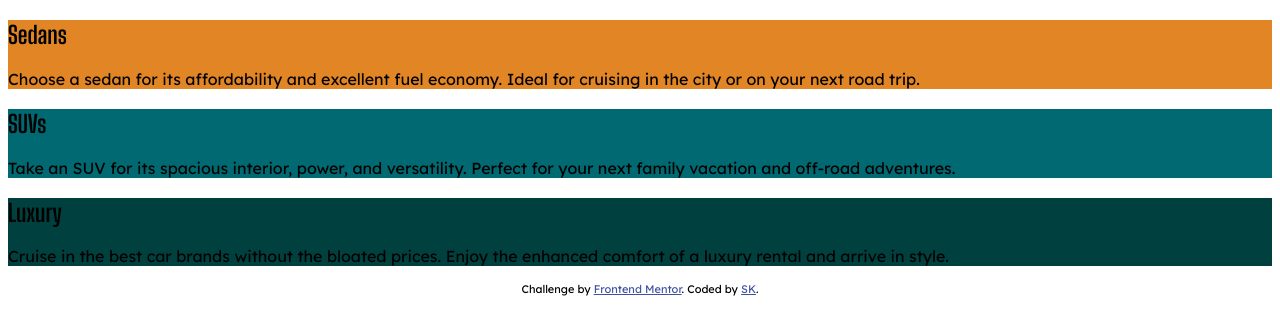
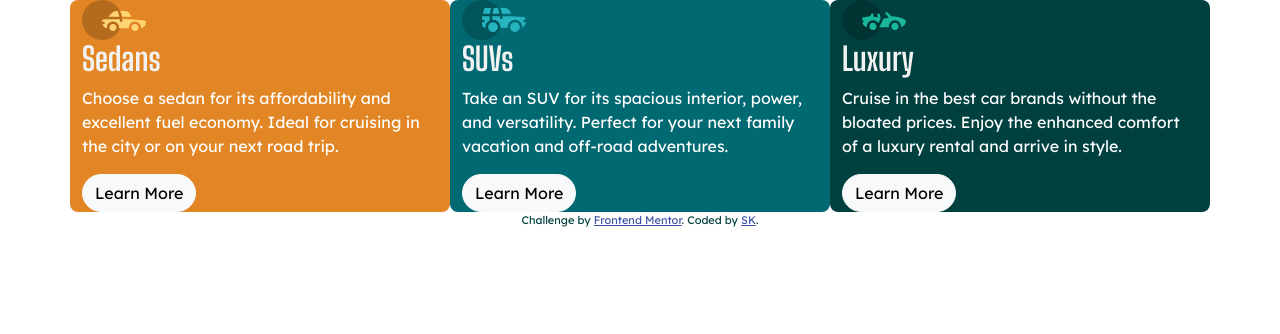
Before and after one commit to Sam-a-lot/FMC-3-columnPreviewCard, a plain HTML site: page index.html in a window 1280 px wide. Drawn offline with nearby package versions, Linux system fonts and the light colour scheme.

Commit message:
Add files via upload
Changes in styles + added images

```diff
--- a/index.html
+++ b/index.html
@@ -3,6 +3,9 @@
 <head>
   <meta charset="UTF-8">
   <meta name="viewport" content="width=device-width, initial-scale=1.0"> <!-- displays site properly based on user's device -->
+
+  <!-- Bootstrap -->
+  <link href="https://cdn.jsdelivr.net/npm/bootstrap@5.0.2/dist/css/bootstrap.min.css" rel="stylesheet" integrity="sha384-EVSTQN3/azprG1Anm3QDgpJLIm9Nao0Yz1ztcQTwFspd3yD65VohhpuuCOmLASjC" crossorigin="anonymous">
 
   <link rel="icon" type="image/png" sizes="32x32" href="./images/favicon-32x32.png">
 
@@ -19,27 +22,40 @@
 </head>
 <body>
 
-  <div class="sedans">
+  <div class="container vh-100">
+    <div class="row">
+      <div class="sedans col-md-4">
+        <img src="./images/icon-sedans.svg" alt="Small graphic of a sedan type car">
         <h2>Sedans</h2>
         <p>Choose a sedan for its affordability and excellent fuel economy. Ideal for cruising in the city
           or on your next road trip.</p>
+          <button type="button" class="btn btn-light rounded">Learn More</button>
       </div>
 
-  <div class="suvs">
+      <div class="suvs col-md-4">
+        <img src="./images/icon-suvs.svg" alt="Small graphic of an SUV type car">
         <h2>SUVs</h2>
         <p>Take an SUV for its spacious interior, power, and versatility. Perfect for your next family vacation
         and off-road adventures.</p>
+        <button type="button" class="btn btn-light rounded">Learn More</button>
       </div>
 
-  <div class="luxury">
+      <div class="luxury col-md-4">
+        <img src="./images/icon-luxury.svg" alt="Small graphic of a luxury, convertible car">
         <h2>Luxury</h2>
         <p>Cruise in the best car brands without the bloated prices. Enjoy the enhanced comfort of a luxury
         rental and arrive in style.</p>
+        <button type="button" class="btn btn-light rounded">Learn More</button>
       </div>
 
       <div class="attribution">
         Challenge by <a href="https://www.frontendmentor.io?ref=challenge" target="_blank">Frontend Mentor</a>.
         Coded by <a href="#">SK</a>.
       </div>
+    </div>
+  </div>
+
+  <!-- Bootstrap script -->
+  <script src="https://cdn.jsdelivr.net/npm/bootstrap@5.0.2/dist/js/bootstrap.bundle.min.js" integrity="sha384-MrcW6ZMFYlzcLA8Nl+NtUVF0sA7MsXsP1UyJoMp4YLEuNSfAP+JcXn/tWtIaxVXM" crossorigin="anonymous"></script>
 </body>
 </html>
--- a/styles.css
+++ b/styles.css
@@ -1,9 +1,17 @@
 body {
     font-family: 'Lexend Deca', sans-serif;
+    color: #fff;
 }
 
 h2 {
     font-family: 'Big Shoulders Display', cursive;
+    color: #f2f2f2;
+}
+
+.sedans,
+.suvs,
+.luxury {
+    border-radius: 8px;
 }
 
 .sedans {
@@ -18,7 +26,19 @@ h2 {
     background-color: #004140;
 }
 
+.rounded {
+    border-radius: 100px !important;
+}
+
+.rounded:hover {
+    color: #f2f2f2;
+    border-color: #f2f2f2;
+    background-color: inherit;
+}
+
+/* Attribution */
 .attribution {
+    color: #004140;
     font-size: 11px;
     text-align: center;
 }
```
Lines whose indentation alone changed are shown as unchanged.
